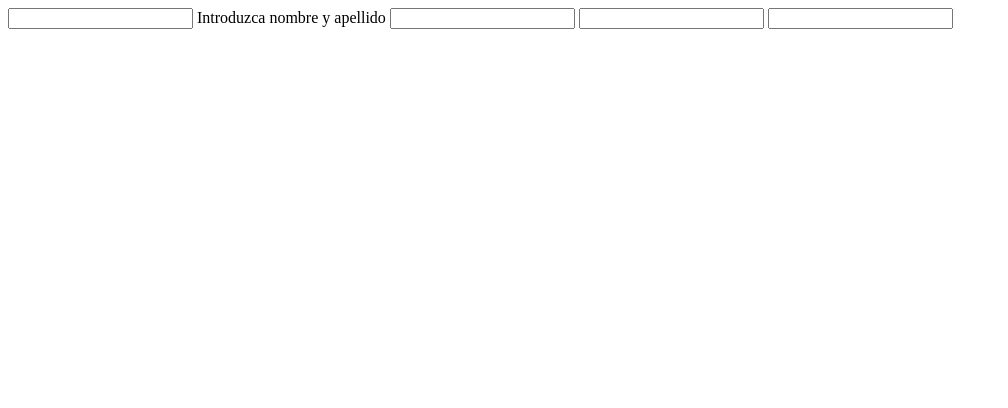
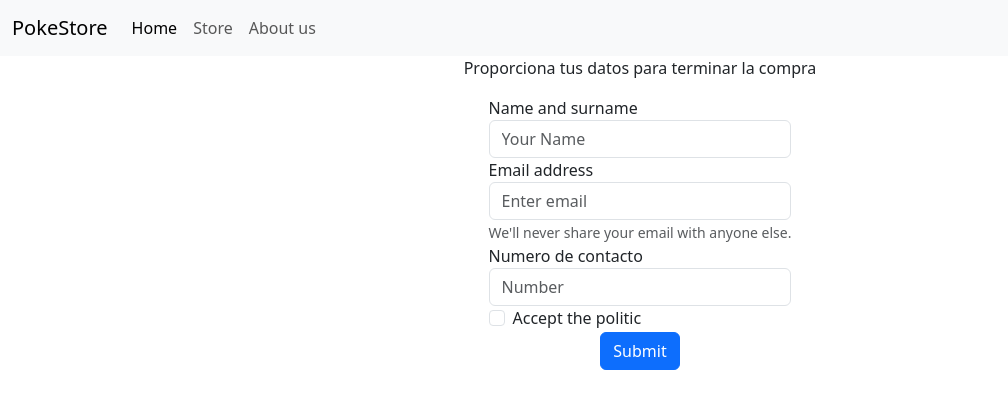
Before and after one commit to bautidallan/CarritoCompras, a plain HTML site: page form.html in a window 1280 px wide. Shown: the whole page, without its empty margins (0-1008 px from the left). Drawn offline with nearby package versions, Linux system fonts and the light colour scheme.

Commit message:
Añadi el form tanto css como HTML

```diff
--- /dev/null
+++ b/form.css
@@ -0,0 +1,19 @@
+.container {
+    display: flex;
+    flex-direction: row;
+    justify-content: center;
+    align-items: center;
+    gap: 30px;
+}
+.inform{
+    display: flex;
+    flex-direction: row;
+    justify-content: center;
+    align-items: center;
+}
+.inputSubmit{
+    display: flex;
+    flex-direction: row;
+    justify-content: center;
+    align-items: center;
+}
--- a/form.html
+++ b/form.html
@@ -4,28 +4,55 @@
     <meta charset="UTF-8">
     <meta http-equiv="X-UA-Compatible" content="IE=edge">
     <meta name="viewport" content="width=device-width, initial-scale=1.0">
-    <title>Document</title>
+    <link href="https://cdn.jsdelivr.net/npm/bootstrap@5.3.0-alpha1/dist/css/bootstrap.min.css" rel="stylesheet" integrity="sha384-GLhlTQ8iRABdZLl6O3oVMWSktQOp6b7In1Zl3/Jr59b6EGGoI1aFkw7cmDA6j6gD" crossorigin="anonymous">
+    <script src="https://cdn.jsdelivr.net/npm/bootstrap@5.3.0-alpha1/dist/js/bootstrap.bundle.min.js" integrity="sha384-w76AqPfDkMBDXo30jS1Sgez6pr3x5MlQ1ZAGC+nuZB+EYdgRZgiwxhTBTkF7CXvN" crossorigin="anonymous"></script>
+    <link rel="stylesheet" href="form.css">
+    <title>Formulario de compra</title>
 </head>
 <body>
-    <div class="container">
-        <form action="">
-            <label for="">
-                <input type="text" name="" id="">
-                <span>Introduzca nombre y apellido</span>
-            </label>
-            <label for="">
-                <input type="text" name="" id="">
-                <span></span>
-            </label>
-            <label for="">
-                <input type="text" name="" id="">
-                <span></span>
-            </label>
-            <label for="">
-                <input type="text" name="" id="">
-                <span></span>
-            </label>
+    <header>
+        <nav class="navbar navbar-expand-lg bg-body-tertiary">
+            <div class="container-fluid">
+                <a class="navbar-brand" href="#">PokeStore</a>
+                <button class="navbar-toggler" type="button" data-bs-toggle="collapse" data-bs-target="#navbarNavAltMarkup" aria-controls="navbarNavAltMarkup" aria-expanded="false" aria-label="Toggle navigation">
+                    <span class="navbar-toggler-icon"></span>
+                </button>
+            <div class="collapse navbar-collapse" id="navbarNavAltMarkup">
+                <div class="navbar-nav">
+                    <a class="nav-link active" aria-current="page" href="#">Home</a>
+                    <a class="nav-link" href="carrito.html">Store</a>
+                    <a class="nav-link" href="#">About us</a>
+                </div>
+            </div>
+            </div>
+        </nav>
+    </header>
+    <div class="inform">
+        <p>Proporciona tus datos para terminar la compra</p>
+    </div>
+    <section class="container">
+        <form>
+            <div class="form-group">
+                <label for="exampleInputName">Name and surname</label>
+                <input  required ="text" class="form-control" id="exampleInputName" placeholder="Your Name">
+            </div>
+            <div class="form-group">
+                <label for="exampleInputEmail1">Email address</label>
+                <input required type="email" class="form-control" id="exampleInputEmail1" aria-describedby="emailHelp" placeholder="Enter email">
+                <small id="emailHelp" class="form-text text-muted">We'll never share your email with anyone else.</small>
+            </div>
+            <div class="form-group">
+                <label for="exampleInputNumber">Numero de contacto</label>
+                <input type="text" class="form-control" id="exampleInput" placeholder="Number">
+            </div>
+            <div class="form-check">
+                <input type="checkbox" class="form-check-input" id="exampleCheck1">
+                <label required class="form-check-label" for="exampleCheck1">Accept the politic</label>
+            </div>
+            <div class="inputSubmit">
+                <button type="submit" class="btn btn-primary">Submit</button>
+            </div>
         </form>
-    </div>
+    </section>
 </body>
 </html>
```
Also changed, not shown: carrito.html (+8 -8 lines).
